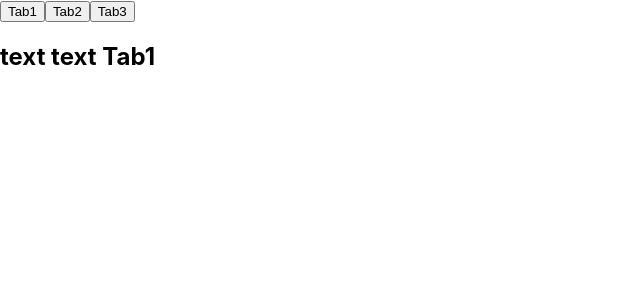
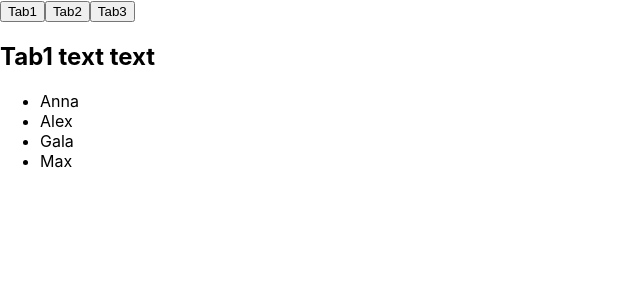
Before and after one commit to GalinaKalashnik/-webDev, a React (Create React App) app in the folder web-dev/: page / in a window 1280 px wide. Shown: the top 300 px of the page, without its empty margins (0-640 px from the left). Built offline with nearby package versions, Linux system fonts and the light colour scheme.

Commit message:
08 list keys

```diff
--- /dev/null
+++ b/web-dev/src/08_List_Keys/Lesson.jsx
@@ -0,0 +1,68 @@
+import React, {Component, Fragment} from 'react';
+import PropTypes from 'prop-types'
+
+
+const Tab1 = () => {
+    return <h2>Tab1 text text </h2>
+}
+
+const Tab2 = () => {
+    return <h2>Tab2 text text </h2>
+}
+
+const Tab3 = () => {
+    return <h2>Tab3 text text</h2>
+}
+
+const people = ['Anna', 'Alex', "Gala", 'Max'];
+
+const TabsBtn = [
+    {
+        dataName: 1,
+        title: 'Tab1'
+    },
+    {
+        dataName: 2,
+        title: 'Tab2'
+    },
+    {
+        dataName: 3,
+        title: 'Tab3'
+    }
+]
+
+class ListKeys extends Component {
+    state = {
+        activeTab: 1
+    }
+
+    handleTab = (e) => {
+        this.setState({
+            activeTab: +e.target.getAttribute('data-name')
+        })
+    }
+
+    render() {
+
+        const activeTab = this.state.activeTab
+        return (
+            <Fragment>
+                {TabsBtn.map( ({dataName, title}) => (
+                    <button key={`${dataName}-${title}`} data-name={dataName} onClick={this.handleTab}>{title}</button>
+                ))}
+
+                {/*{activeTab === 1 && <Tab1 />}*/}
+                {/*{activeTab === 2 && <Tab2 />}*/}
+                {/*{activeTab === 3 && <Tab3 />}*/}
+
+                {activeTab === 1 ? <Tab1 /> : activeTab === 2 ? <Tab2 /> : <Tab3 />}
+
+                <ul>
+                    {people.map( (p,index) => ( <li key={index}>{p}</li> ))}
+                </ul>
+            </Fragment>
+        )
+    }
+}
+
+export default ListKeys;
--- a/web-dev/src/index.js
+++ b/web-dev/src/index.js
@@ -8,6 +8,7 @@ import CounterButton from "./04_props/Lesson";
 import {Lesson05, Counter05} from "./05_props/Lesson"
 import Events from "./06_events/Lesson";
 import ConditionalRendering from "./07_conditional_rendering/Lesson";
+import ListKeys from "./08_List_Keys/Lesson";
 
 ReactDOM.render(
   <React.StrictMode>
@@ -15,7 +16,8 @@ ReactDOM.render(
       {/* <Counter />*/}
       {/* <CounterButton />*/}
       {/*<Events />*/}
-      <ConditionalRendering />
+      {/*<ConditionalRendering />*/}
+      <ListKeys />
   </React.StrictMode>,
   document.getElementById('root')
 );
```
